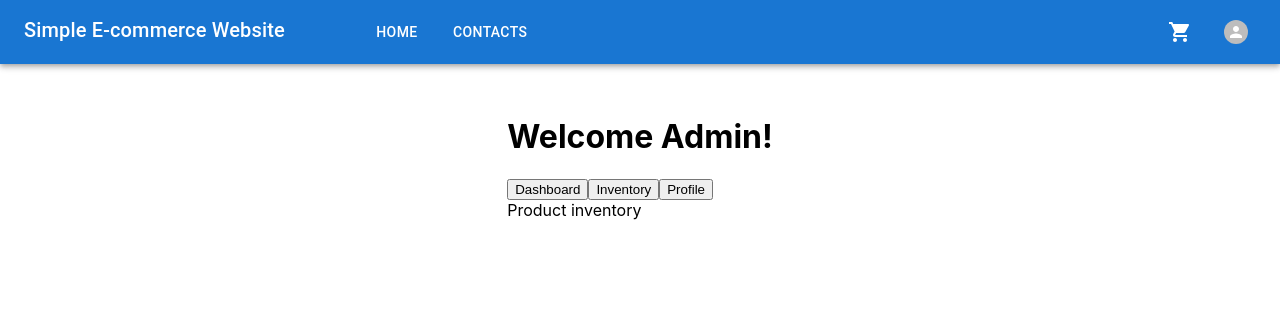
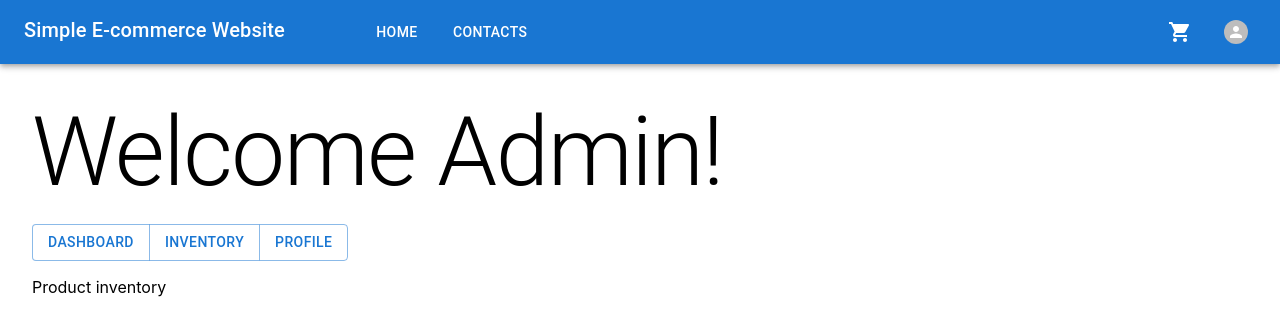
Before and after one commit to bongodev/e-commerce, a React (Create React App) app in the folder client/: page /admin/inventory in a window 1280 px wide. Shown: the top 336 px of the page. Built offline with nearby package versions, Linux system fonts and the light colour scheme.

Commit message:
Use MUI components for admin page

```diff
--- a/client/src/common/components/index.js
+++ b/client/src/common/components/index.js
@@ -1,6 +1,7 @@
 import {
   Box,
   Button,
+  ButtonGroup,
   Card,
   CardActions,
   CardContent,
@@ -28,6 +29,7 @@ export * from './FlexBox';
 export {
   Box,
   Button,
+  ButtonGroup,
   Card,
   CardActions,
   CardContent,
--- a/client/src/pages/admin/AdminLayout.jsx
+++ b/client/src/pages/admin/AdminLayout.jsx
@@ -1,17 +1,29 @@
 import { Outlet, useNavigate } from 'react-router-dom';
+
+import {
+  Box,
+  Button,
+  ButtonGroup,
+  Stack,
+  Typography,
+} from '../../common/components';
 
 export const AdminLayout = () => {
   const navigate = useNavigate();
 
   return (
-    <div>
-      <h1>Welcome Admin!</h1>
-      <div>
-        <button onClick={() => navigate('/admin')}>Dashboard</button>
-        <button onClick={() => navigate('/admin/inventory')}>Inventory</button>
-        <button onClick={() => navigate('/admin/profile')}>Profile</button>
-      </div>
+    <Stack width={1} px={4} spacing={2}>
+      <Typography variant="h1">Welcome Admin!</Typography>
+      <Box>
+        <ButtonGroup>
+          <Button onClick={() => navigate('/admin')}>Dashboard</Button>
+          <Button onClick={() => navigate('/admin/inventory')}>
+            Inventory
+          </Button>
+          <Button onClick={() => navigate('/admin/profile')}>Profile</Button>
+        </ButtonGroup>
+      </Box>
       <Outlet />
-    </div>
+    </Stack>
   );
 };
```
